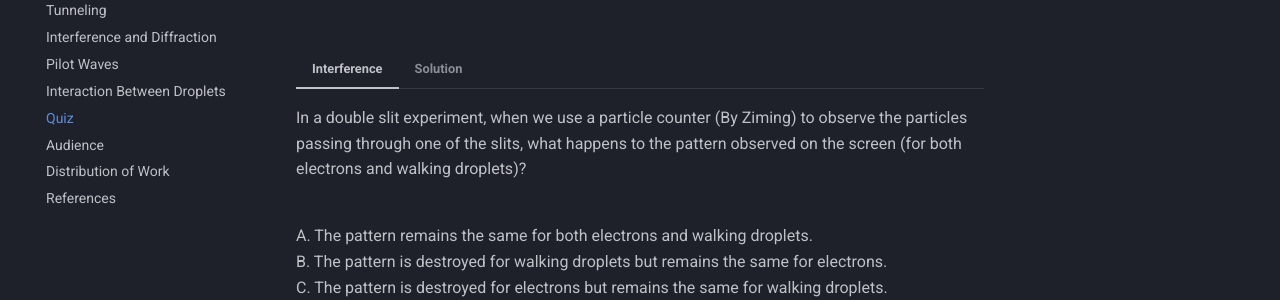
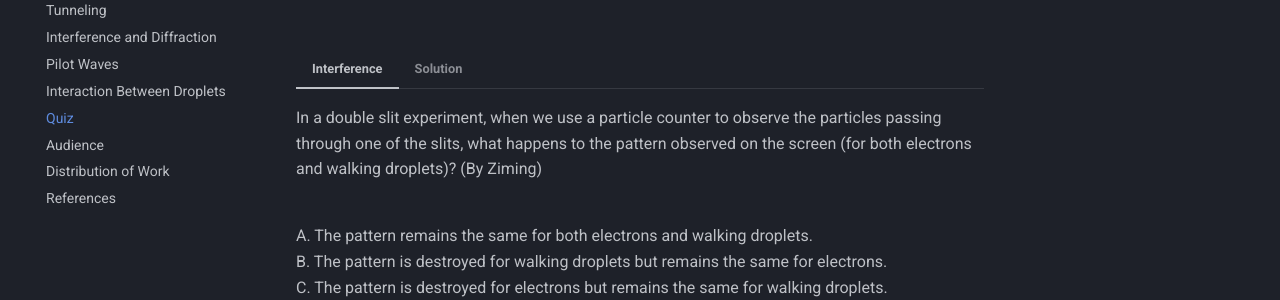
Before and after one commit to jedlimlx/Quantum-Hydrodynamics, an MkDocs documentation site: the page built from docs/quiz.md, in a window 1280 px wide and 900 px high, scrolled down 815 px. Shown: the part 152-452 px from the top of the window. Built offline with MkDocs 1.6.1 and Material for MkDocs 9.7.7, drawn with Linux system fonts in a browser that asks for light colours.

Commit message:
Final minor changes

```diff
--- a/docs/quiz.md
+++ b/docs/quiz.md
@@ -45,9 +45,9 @@
 
 === "Interference"
 
-    In a double slit experiment, when we use a particle counter (By Ziming)
+    In a double slit experiment, when we use a particle counter
     to observe the particles passing through one of the slits, what happens
-    to the pattern observed on the screen (for both electrons and walking droplets)?<br> <br>
+    to the pattern observed on the screen (for both electrons and walking droplets)? (By Ziming)<br> <br>
 
     A. The pattern remains the same for both electrons and walking droplets.<br>
     B. The pattern is destroyed for walking droplets but remains the same for electrons.<br>
```
Also changed, not shown: docs/distribution.md (+1 -1 lines).
